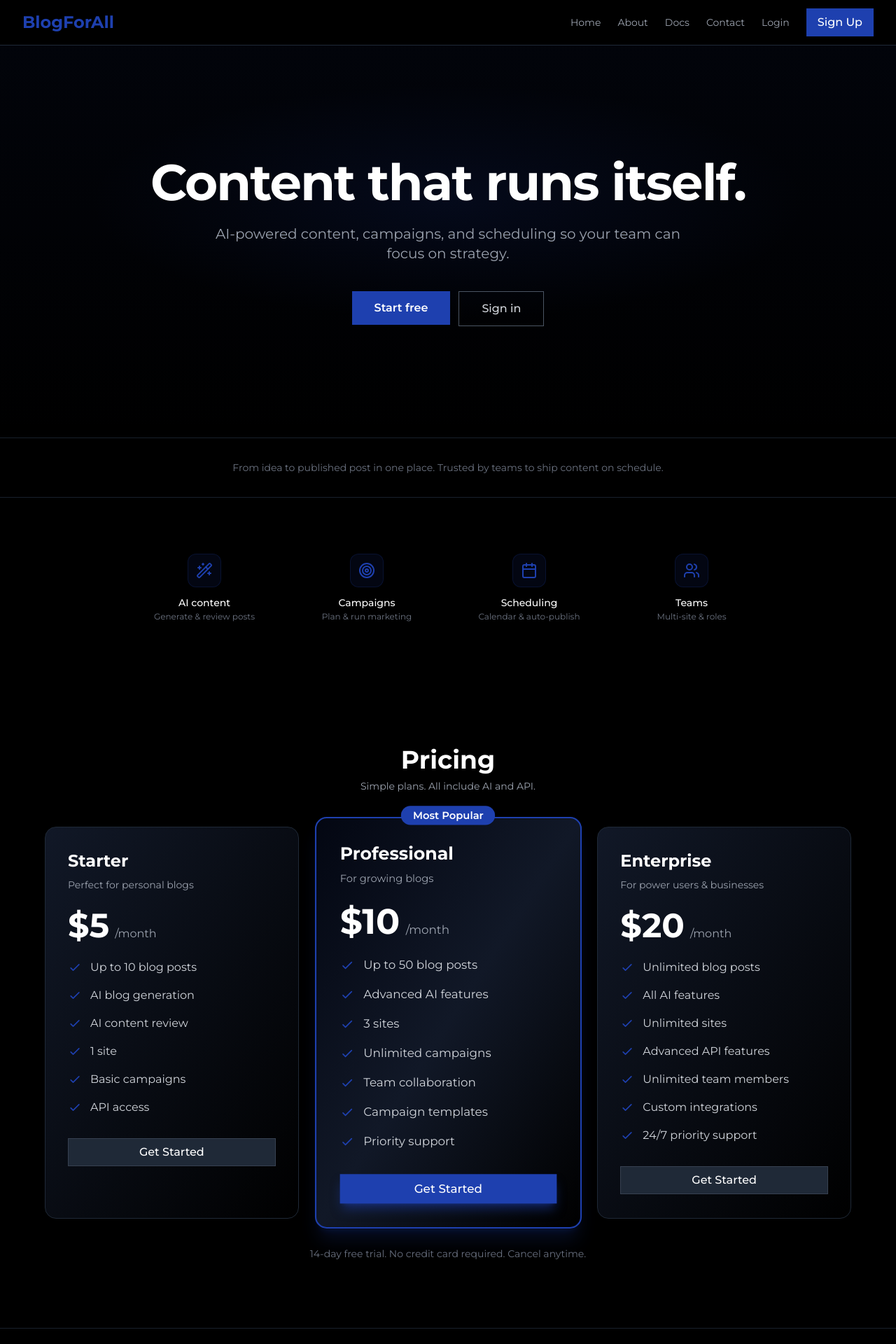
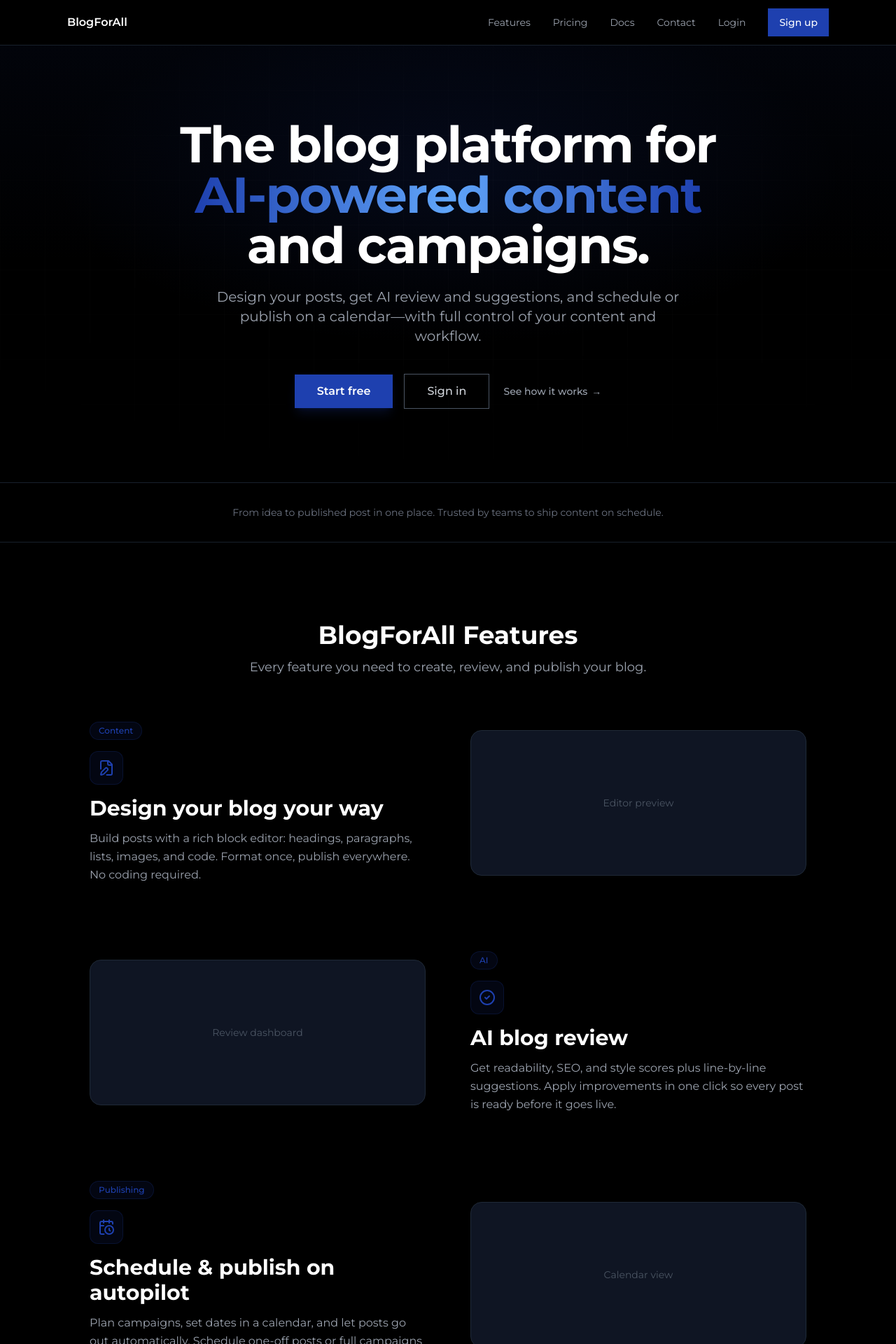
Before and after one commit to maceteligolden/blogforall, a Next.js app in the folder frontend/: page / in a window 1280 px wide. Shown: the top 1920 px of the page at 70% size. Built offline with nearby package versions, Linux system fonts and the light colour scheme.

Commit message:
update:landing page sections

```diff
--- a/frontend/app/page.tsx
+++ b/frontend/app/page.tsx
@@ -5,7 +5,7 @@ import { Button } from "@/components/ui/button";
 import { useAuthStore } from "@/lib/store/auth.store";
 import { LandingHeader } from "@/components/layout/landing-header";
 import { LandingFooter } from "@/components/layout/landing-footer";
-import { Calendar, Users, Target, Wand2 } from "lucide-react";
+import { Calendar, Users, Target, Wand2, FileEdit, CheckCircle2, CalendarClock } from "lucide-react";
 
 export default function Home() {
   const { isAuthenticated } = useAuthStore();
@@ -14,35 +14,44 @@ export default function Home() {
     <div className="min-h-screen bg-black text-white">
       <LandingHeader />
 
-      {/* Hero — minimal, conversion-focused */}
-      <section className="relative min-h-[70vh] flex items-center justify-center px-6 lg:px-8 overflow-hidden">
-        <div className="absolute inset-0 bg-[radial-gradient(ellipse_80%_60%_at_50%_40%,rgba(30,64,175,0.12),transparent_50%)] pointer-events-none" />
-        <div className="absolute inset-0 bg-gradient-to-b from-primary/[0.06] to-transparent pointer-events-none" />
+      {/* Hero — Strapi-inspired: one clear value prop, one subline, primary CTA + secondary link */}
+      <section className="relative min-h-[78vh] flex items-center justify-center px-6 lg:px-8 overflow-hidden">
+        <div className="absolute inset-0 bg-[radial-gradient(ellipse_80%_70%_at_50%_30%,rgba(30,64,175,0.12),transparent_55%)] pointer-events-none" />
+        <div className="absolute inset-0 bg-gradient-to-b from-primary/[0.06] via-transparent to-transparent pointer-events-none" />
+        <div className="absolute inset-0 bg-[linear-gradient(to_right,rgba(255,255,255,0.015)_1px,transparent_1px),linear-gradient(to_bottom,rgba(255,255,255,0.015)_1px,transparent_1px)] bg-[size:4rem_4rem] [mask-image:radial-gradient(ellipse_70%_60%_at_50%_40%,black_30%,transparent_100%)] pointer-events-none" />
         <div className="relative max-w-4xl mx-auto text-center">
-          <h1 className="text-5xl sm:text-6xl lg:text-7xl font-bold tracking-tight text-white mb-6">
-            Content that runs itself.
+          <h1 className="text-4xl sm:text-5xl lg:text-6xl xl:text-7xl font-bold tracking-tight text-white mb-6 leading-[1.15]">
+            The blog platform for
+            <br />
+            <span className="bg-gradient-to-r from-primary via-blue-400 to-primary bg-clip-text text-transparent">AI-powered content</span>
+            <br />
+            and campaigns.
           </h1>
-          <p className="text-lg sm:text-xl text-gray-400 max-w-2xl mx-auto mb-10">
-            AI-powered content, campaigns, and scheduling so your team can focus on strategy.
+          <p className="text-lg sm:text-xl text-gray-400 max-w-2xl mx-auto mb-10 leading-relaxed">
+            Design your posts, get AI review and suggestions, and schedule or publish on a calendar—with full control of your content and workflow.
           </p>
-          <div className="flex flex-col sm:flex-row gap-3 justify-center">
+          <div className="flex flex-col sm:flex-row gap-4 justify-center items-center">
             {!isAuthenticated && (
               <>
                 <Link href="/auth/signup">
-                  <Button className="bg-primary hover:bg-primary/90 text-white px-8 py-6 text-base font-semibold">
+                  <Button className="bg-primary hover:bg-primary/90 text-white px-8 py-6 text-base font-semibold rounded-lg shadow-lg shadow-primary/20">
                     Start free
                   </Button>
                 </Link>
                 <Link href="/auth/login">
-                  <Button variant="outline" className="border border-gray-600 text-gray-300 hover:bg-gray-800/80 hover:text-white px-8 py-6 text-base font-medium">
+                  <Button variant="outline" className="border border-gray-600 text-gray-300 hover:bg-gray-800/80 hover:text-white px-8 py-6 text-base font-medium rounded-lg">
                     Sign in
                   </Button>
                 </Link>
+                <a href="#features" className="inline-flex items-center gap-1.5 text-sm font-medium text-gray-400 hover:text-primary transition-colors sm:ml-1">
+                  See how it works
+                  <span aria-hidden>→</span>
+                </a>
               </>
             )}
             {isAuthenticated && (
               <Link href="/dashboard">
-                <Button className="bg-primary hover:bg-primary/90 text-white px-8 py-6 text-base font-semibold">
+                <Button className="bg-primary hover:bg-primary/90 text-white px-8 py-6 text-base font-semibold rounded-lg">
                   Go to Dashboard
                 </Button>
               </Link>
@@ -58,9 +67,77 @@ export default function Home() {
         </p>
       </section>
 
-      {/* Features — icon + label only */}
+      {/* Features — Strapi-style: section title + subtitle, then feature cards with category labels */}
+      <section id="features" className="py-20 lg:py-28 px-6 lg:px-8 border-b border-gray-800/50">
+        <div className="max-w-5xl mx-auto">
+          <div className="text-center mb-16">
+            <h2 className="text-3xl sm:text-4xl font-bold text-white mb-3">BlogForAll Features</h2>
+            <p className="text-gray-400 text-lg max-w-2xl mx-auto">
+              Every feature you need to create, review, and publish your blog.
+            </p>
+          </div>
+          <div className="space-y-20 lg:space-y-24">
+            <div className="grid lg:grid-cols-2 gap-10 lg:gap-16 items-center">
+              <div>
+                <span className="inline-block px-3 py-1 rounded-full text-xs font-medium bg-primary/10 text-primary border border-primary/20 mb-4">
+                  Content
+                </span>
+                <div className="w-12 h-12 rounded-xl bg-primary/10 border border-primary/20 flex items-center justify-center mb-4">
+                  <FileEdit className="w-6 h-6 text-primary" />
+                </div>
+                <h3 className="text-2xl lg:text-3xl font-bold text-white mb-3">Design your blog your way</h3>
+                <p className="text-gray-400 leading-relaxed">
+                  Build posts with a rich block editor: headings, paragraphs, lists, images, and code. Format once, publish everywhere. No coding required.
+                </p>
+              </div>
+              <div className="h-44 lg:h-52 rounded-2xl bg-gray-900/90 border border-gray-800 flex items-center justify-center">
+                <p className="text-gray-600 text-sm">Editor preview</p>
+              </div>
+            </div>
+
+            <div className="grid lg:grid-cols-2 gap-10 lg:gap-16 items-center">
+              <div className="order-2 lg:order-1 h-44 lg:h-52 rounded-2xl bg-gray-900/90 border border-gray-800 flex items-center justify-center">
+                <p className="text-gray-600 text-sm">Review dashboard</p>
+              </div>
+              <div className="order-1 lg:order-2">
+                <span className="inline-block px-3 py-1 rounded-full text-xs font-medium bg-primary/10 text-primary border border-primary/20 mb-4">
+                  AI
+                </span>
+                <div className="w-12 h-12 rounded-xl bg-primary/10 border border-primary/20 flex items-center justify-center mb-4">
+                  <CheckCircle2 className="w-6 h-6 text-primary" />
+                </div>
+                <h3 className="text-2xl lg:text-3xl font-bold text-white mb-3">AI blog review</h3>
+                <p className="text-gray-400 leading-relaxed">
+                  Get readability, SEO, and style scores plus line-by-line suggestions. Apply improvements in one click so every post is ready before it goes live.
+                </p>
+              </div>
+            </div>
+
+            <div className="grid lg:grid-cols-2 gap-10 lg:gap-16 items-center">
+              <div>
+                <span className="inline-block px-3 py-1 rounded-full text-xs font-medium bg-primary/10 text-primary border border-primary/20 mb-4">
+                  Publishing
+                </span>
+                <div className="w-12 h-12 rounded-xl bg-primary/10 border border-primary/20 flex items-center justify-center mb-4">
+                  <CalendarClock className="w-6 h-6 text-primary" />
+                </div>
+                <h3 className="text-2xl lg:text-3xl font-bold text-white mb-3">Schedule & publish on autopilot</h3>
+                <p className="text-gray-400 leading-relaxed">
+                  Plan campaigns, set dates in a calendar, and let posts go out automatically. Schedule one-off posts or full campaigns—no manual publishing.
+                </p>
+              </div>
+              <div className="h-44 lg:h-52 rounded-2xl bg-gray-900/90 border border-gray-800 flex items-center justify-center">
+                <p className="text-gray-600 text-sm">Calendar view</p>
+              </div>
+            </div>
+          </div>
+        </div>
+      </section>
+
+      {/* Capabilities — Strapi-style pill row + grid */}
       <section className="py-16 lg:py-20 px-6 lg:px-8">
         <div className="max-w-4xl mx-auto">
+          <p className="text-center text-gray-500 text-sm font-medium mb-8">Capabilities</p>
           <div className="grid grid-cols-2 lg:grid-cols-4 gap-8">
             <div className="text-center">
               <div className="w-12 h-12 rounded-xl bg-primary/10 border border-primary/20 flex items-center justify-center mx-auto mb-3">
@@ -94,12 +171,12 @@ export default function Home() {
         </div>
       </section>
 
-      {/* Pricing */}
-      <section id="pricing" className="py-20 lg:py-24 px-6 lg:px-8">
+      {/* Pricing — Strapi-style section title + subtitle */}
+      <section id="pricing" className="py-20 lg:py-28 px-6 lg:px-8">
         <div className="max-w-6xl mx-auto">
-          <div className="text-center mb-12">
-            <h2 className="text-3xl md:text-4xl font-bold mb-2">Pricing</h2>
-            <p className="text-gray-400 text-sm">Simple plans. All include AI and API.</p>
+          <div className="text-center mb-14">
+            <h2 className="text-3xl sm:text-4xl font-bold text-white mb-3">Pricing</h2>
+            <p className="text-gray-400 text-lg max-w-xl mx-auto">Simple plans. All include AI and API.</p>
           </div>
 
           <div className="grid grid-cols-1 md:grid-cols-3 gap-8 max-w-6xl mx-auto">
@@ -323,14 +400,15 @@ export default function Home() {
         </div>
       </section>
 
-      {/* Final CTA */}
-      <section className="py-20 lg:py-24 px-6 border-t border-gray-800/80">
+      {/* Final CTA — Strapi-style single focus */}
+      <section className="py-20 lg:py-28 px-6 border-t border-gray-800/80">
         <div className="max-w-2xl mx-auto text-center">
-          <h2 className="text-2xl md:text-3xl font-bold mb-4">Ready to simplify your content?</h2>
+          <h2 className="text-2xl sm:text-3xl lg:text-4xl font-bold text-white mb-3">Ready to ship content without the chaos?</h2>
+          <p className="text-gray-400 mb-8">Join teams who create, review, and schedule in one place.</p>
           {!isAuthenticated && (
             <Link href="/auth/signup">
-              <Button className="bg-primary hover:bg-primary/90 text-white px-8 py-6 text-base font-semibold">
-                Start free trial
+              <Button className="bg-primary hover:bg-primary/90 text-white px-8 py-6 text-base font-semibold rounded-lg shadow-lg shadow-primary/20">
+                Start free
               </Button>
             </Link>
           )}
--- a/frontend/components/layout/landing-header.tsx
+++ b/frontend/components/layout/landing-header.tsx
@@ -8,19 +8,19 @@ export function LandingHeader() {
   const { isAuthenticated } = useAuthStore();
 
   return (
-    <header className="bg-black/80 backdrop-blur-sm border-b border-gray-800 sticky top-0 z-50">
-      <div className="max-w-7xl mx-auto px-6 lg:px-8">
-        <div className="flex justify-between items-center h-16">
-          <Link href="/" className="flex items-center">
-            <h1 className="text-2xl font-bold text-primary">BlogForAll</h1>
+    <header className="bg-black/90 backdrop-blur-md border-b border-gray-800/80 sticky top-0 z-50">
+      <div className="max-w-6xl mx-auto px-6 lg:px-8">
+        <nav className="flex justify-between items-center h-16">
+          <Link href="/" className="flex items-center font-semibold text-white hover:text-primary transition-colors">
+            BlogForAll
           </Link>
-          <div className="flex items-center space-x-6">
-            <Link href="/" className="text-sm text-gray-400 hover:text-white transition-colors">
-              Home
-            </Link>
-            <Link href="/about" className="text-sm text-gray-400 hover:text-white transition-colors">
-              About
-            </Link>
+          <div className="flex items-center gap-8">
+            <a href="/#features" className="text-sm text-gray-400 hover:text-white transition-colors hidden sm:inline">
+              Features
+            </a>
+            <a href="/#pricing" className="text-sm text-gray-400 hover:text-white transition-colors hidden sm:inline">
+              Pricing
+            </a>
             <Link href="/docs" className="text-sm text-gray-400 hover:text-white transition-colors">
               Docs
             </Link>
@@ -29,7 +29,9 @@ export function LandingHeader() {
             </Link>
             {isAuthenticated ? (
               <Link href="/dashboard">
-                <Button className="bg-primary hover:bg-primary/90 text-white">Dashboard</Button>
+                <Button className="bg-primary hover:bg-primary/90 text-white text-sm font-medium rounded-lg px-4 py-2">
+                  Dashboard
+                </Button>
               </Link>
             ) : (
               <>
@@ -37,12 +39,14 @@ export function LandingHeader() {
                   Login
                 </Link>
                 <Link href="/auth/signup">
-                  <Button className="bg-primary hover:bg-primary/90 text-white">Sign Up</Button>
+                  <Button className="bg-primary hover:bg-primary/90 text-white text-sm font-medium rounded-lg px-4 py-2">
+                    Sign up
+                  </Button>
                 </Link>
               </>
             )}
           </div>
-        </div>
+        </nav>
       </div>
     </header>
   );
```
